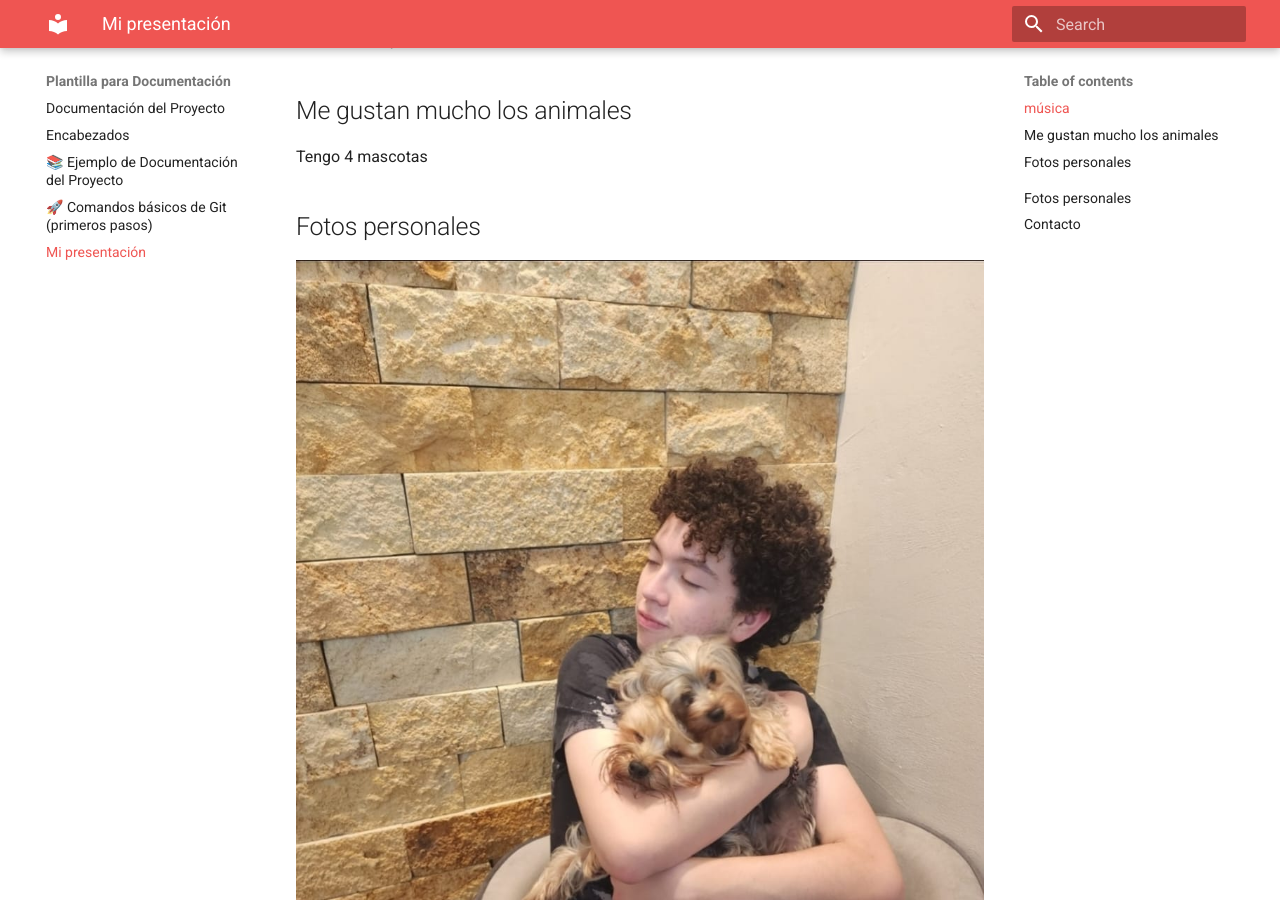
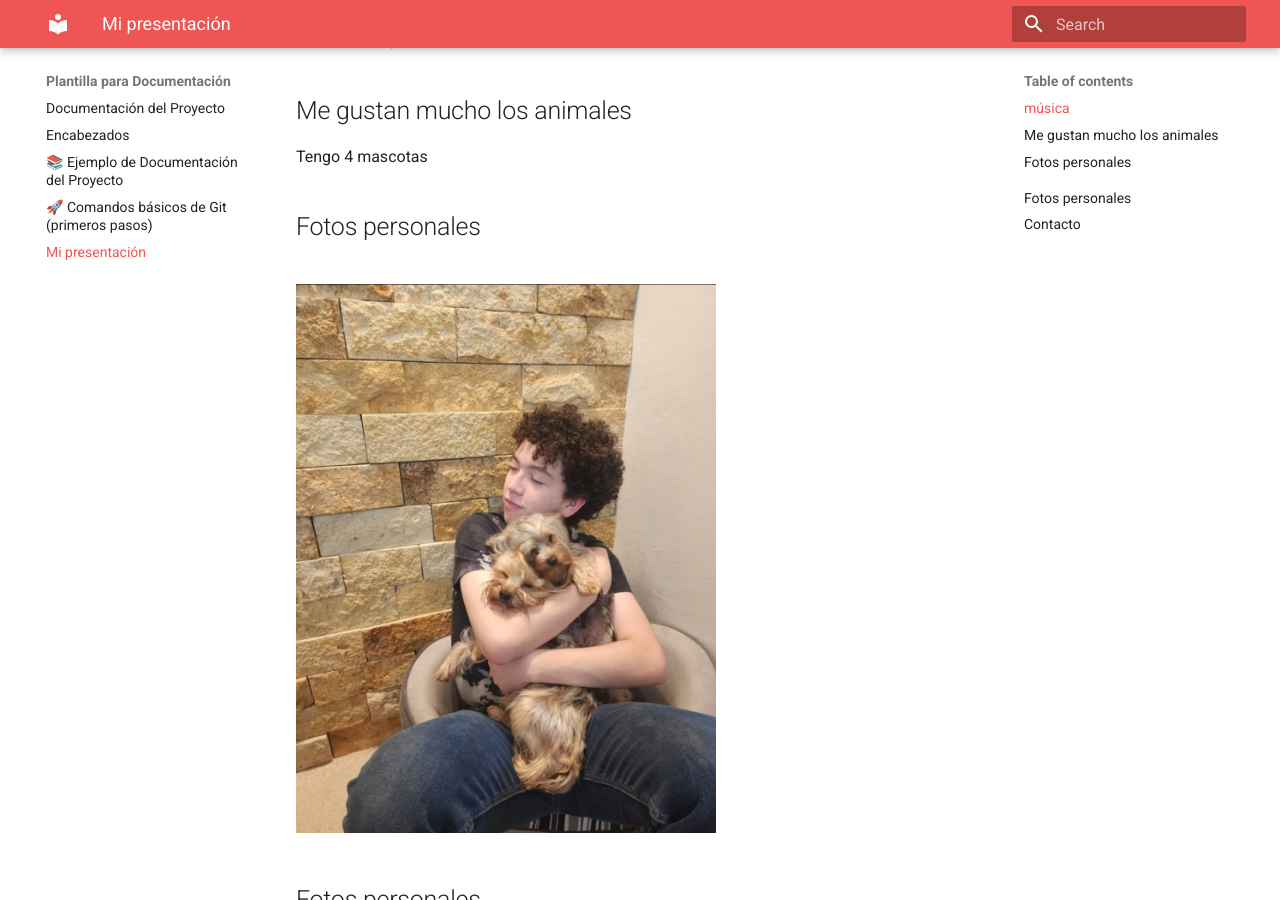
Before and after one commit to LuisTamezzz/Portafolio-ibero-puebla, an MkDocs documentation site: the page built from docs/presentacion.md, in a window 1280 px wide and 900 px high, scrolled down 530 px. Built offline with MkDocs 1.6.1 and Material for MkDocs 9.7.7, drawn with Linux system fonts in a browser that asks for light colours.

Commit message:
Update presentacion.md

```diff
--- a/docs/presentacion.md
+++ b/docs/presentacion.md
@@ -17,16 +17,16 @@ Tengo 4 mascotas
 
 ## Fotos personales
 
-![Foto con mis perros](recursos/imgs/fotosw2.jpeg)
 
-<img src="../recursos/imgs/fotosw2.jpeg" alt="Foto con mis perros" width="100">
+
+<img src="../recursos/imgs/fotosw2.jpeg" alt="Foto con mis perros" width="420">
 ---
 
 ## Fotos personales
 
 ![Foto mia](recursos/imgs/fotol2.jpeg)
 
-<img src="../recursos/imgs/fotol2.jpeg" alt="Foto mia" width="50%" height="50%"/>
+<img src="../recursos/imgs/fotol2.jpeg" alt="Foto mia" width="420"/>
 
 ---
 
```
